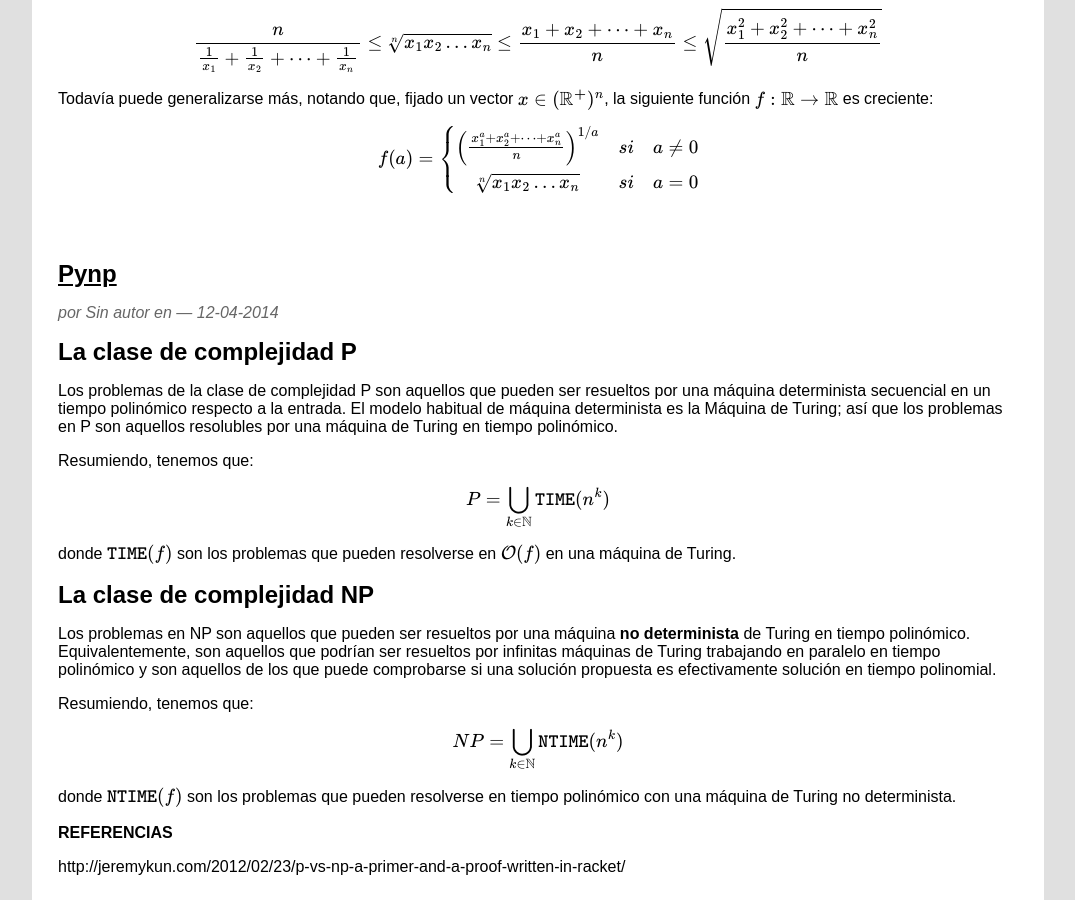
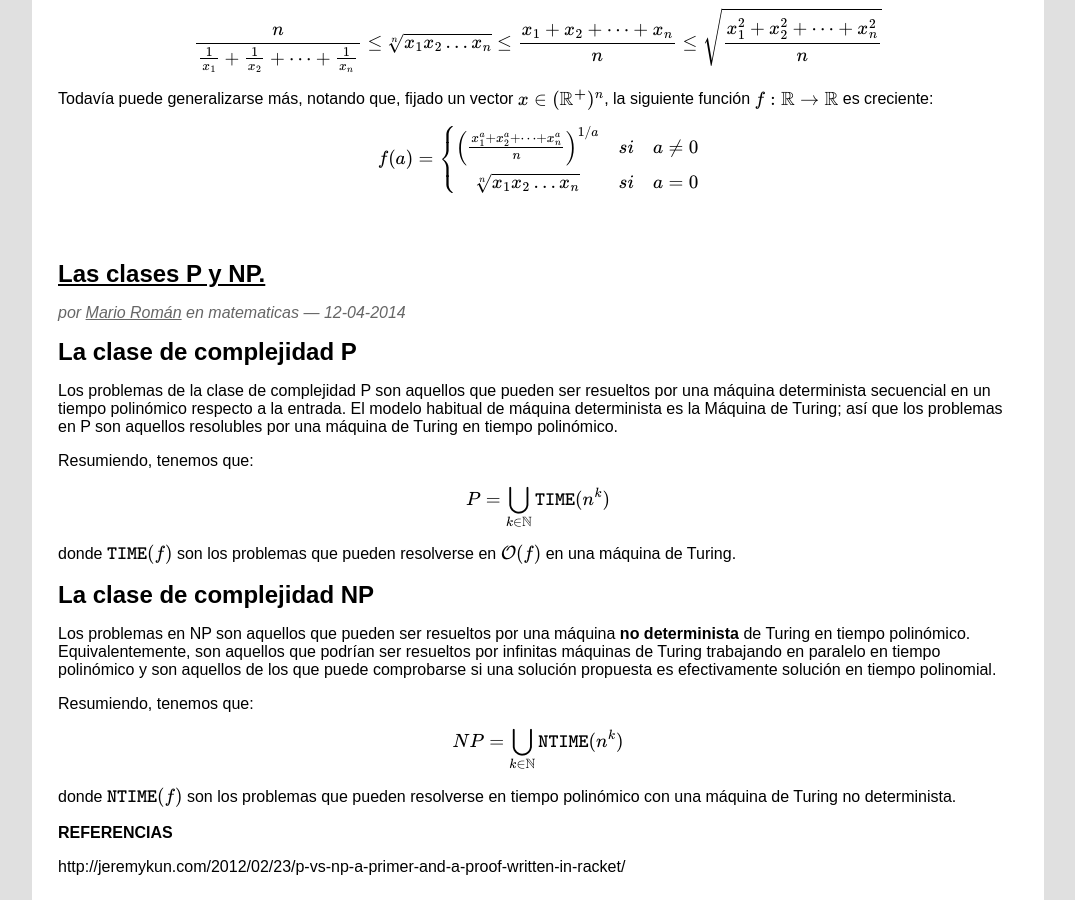
Before and after one commit to libreim/blog, a Jekyll site: the page built from index.html, in a window 1280 px wide and 900 px high, scrolled down 1063 px. Shown: the whole window, without its empty margins (102-1177 px from the left). Built offline with Jekyll 4.4.1, drawn with Linux system fonts in a browser that asks for light colours; formulas are drawn with MathJax 3; the list of posts is cut into pages by our own code.

Commit message:
Título y autor de P y NP.

```diff
--- a/_posts/2014-4-12-PyNP.md
+++ b/_posts/2014-4-12-PyNP.md
@@ -1,3 +1,11 @@
+---
+layout: chapter
+title: Las clases P y NP.
+authors:
+  - mario
+category: matematicas
+---
+
 # La clase de complejidad P
 
 Los problemas de la clase de complejidad P son aquellos que pueden ser resueltos por una máquina determinista secuencial en un tiempo polinómico respecto a la entrada. El modelo habitual de máquina determinista es la Máquina de Turing; así que los problemas en P son aquellos resolubles por una máquina de Turing en tiempo polinómico.
```
